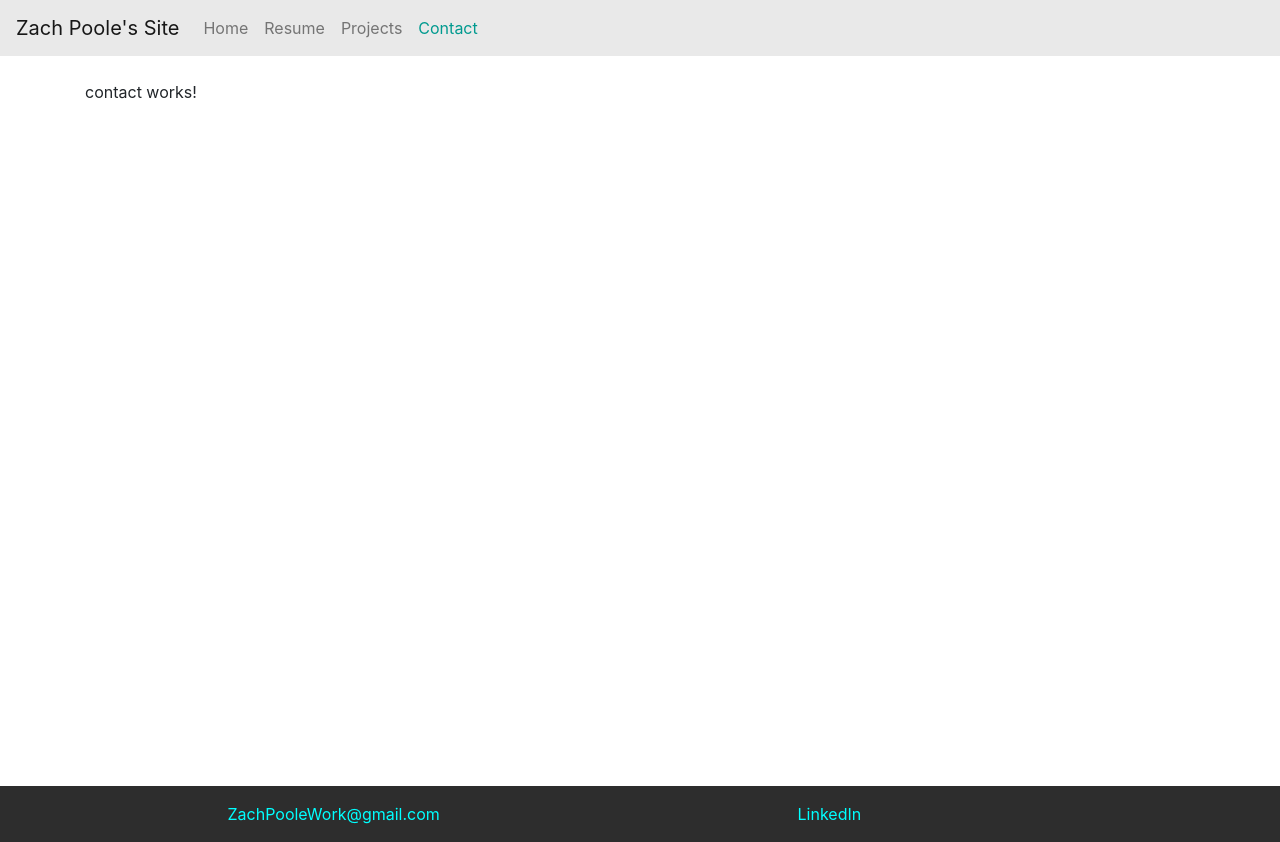
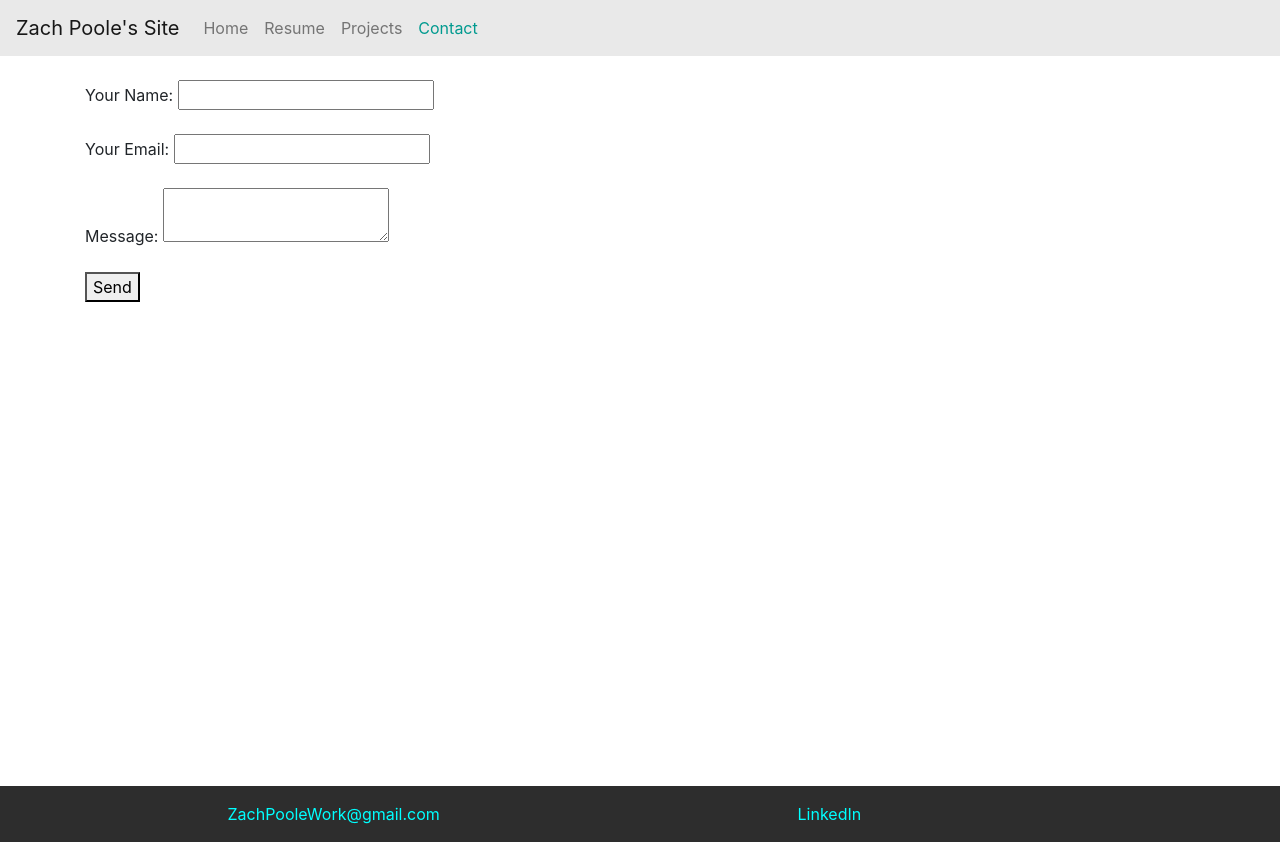
Before and after one commit to ZachPoole/PersonalWebsite, an Angular app: page /contact in a window 1280 px wide. Built offline with nearby package versions, Linux system fonts and the light colour scheme.

Commit message:
testing netlify forms

```diff
--- a/src/app/components/contact/contact.component.html
+++ b/src/app/components/contact/contact.component.html
@@ -1 +1,15 @@
-<p>contact works!</p>
+
+<form name="contact" method="POST" data-netlify="true">
+    <p>
+      <label>Your Name: <input type="text" name="name" /></label>
+    </p>
+    <p>
+      <label>Your Email: <input type="email" name="email" /></label>
+    </p>
+    <p>
+      <label>Message: <textarea name="message"></textarea></label>
+    </p>
+    <p>
+      <button type="submit">Send</button>
+    </p>
+</form>
```
